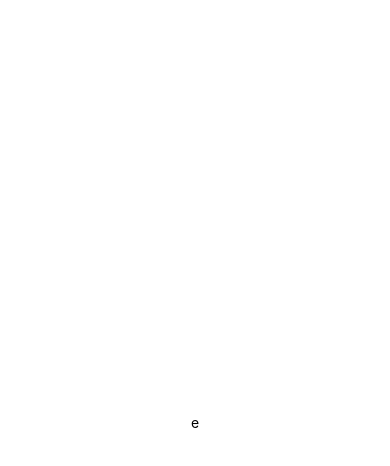
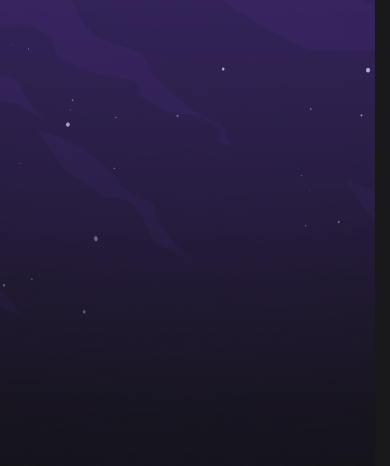
Before and after one commit to kauamaximino/esports, a React Native app in the folder mobile/: screen / in a window 390 px wide. Shown: the top 466 px of the page. Built offline with nearby package versions, Linux system fonts and the light colour scheme.

Commit message:
style: :lipstick: add background img

```diff
--- a/mobile/App.tsx
+++ b/mobile/App.tsx
@@ -1,20 +1,11 @@
-import { StatusBar } from 'expo-status-bar';
-import { StyleSheet, Text, View } from 'react-native';
+import { View } from 'react-native';
+
+import { Background } from './src/components/Background';
 
 export default function App() {
   return (
-    <View style={styles.container}>
-      <Text> e </Text>
-      <StatusBar style="auto" />
-    </View>
+    <Background>
+
+    </Background>
   );
 }
-
-const styles = StyleSheet.create({
-  container: {
-    flex: 1,
-    backgroundColor: '#fff',
-    alignItems: 'center',
-    justifyContent: 'center',
-  },
-});
--- /dev/null
+++ b/mobile/src/@types/png.d.ts
@@ -0,0 +1 @@
+declare module '*.png';
--- /dev/null
+++ b/mobile/src/components/Background/index.tsx
@@ -0,0 +1,20 @@
+import { ImageBackground } from 'react-native';
+
+import backgroundImg from '../../assets/background-galaxy.png';
+
+import { styles } from './styles';
+
+interface Props {
+  children: React.ReactNode;
+}
+
+export function Background({ children }: Props) {
+  return (
+    <ImageBackground
+      source={backgroundImg}
+      defaultSource={backgroundImg}
+      style={styles.container}>
+      {children}
+    </ImageBackground>
+  );
+}
--- /dev/null
+++ b/mobile/src/components/Background/styles.ts
@@ -0,0 +1,9 @@
+import { StyleSheet } from 'react-native';
+import { THEME } from '../../theme';
+
+export const styles = StyleSheet.create({
+  container: {
+    flex: 1,
+    backgroundColor: THEME.COLORS.BACKGROUND_800,
+  }
+});
```
